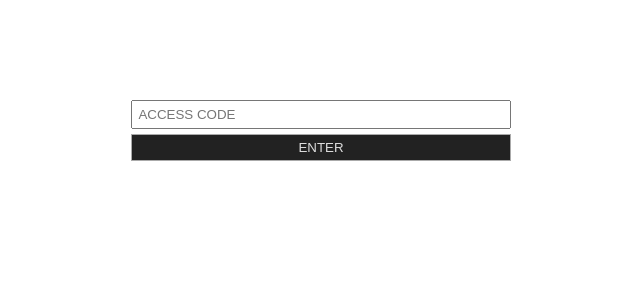
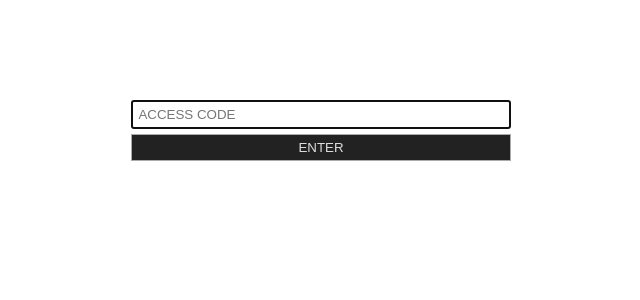
Before and after one commit to ResourcesCo/console, a Next.js app: page /login in a window 1280 px wide. Shown: the top 300 px of the page, without its empty margins (319-959 px from the left). Built offline with nearby package versions, Linux system fonts and the light colour scheme.

Commit message:
allow shorter access code, fix loading _next assets on login page (#11)
also:
- add needed environment variables for dev to launch configuration
- remove boilerplate from README
- focus the password entry box
- remove unused imports

```diff
--- a/pages/index.js
+++ b/pages/index.js
@@ -1,7 +1,3 @@
-import Link from 'next/link'
-import Head from '../components/head'
-import Nav from '../components/nav'
-
 export default () => (
   <div>
     <h1>Welcome</h1>
--- a/pages/login.js
+++ b/pages/login.js
@@ -1,11 +1,9 @@
 import Link from 'next/link'
-import Head from '../components/head'
-import Nav from '../components/nav'
 
 export default () => (
   <div className="sign-in">
     <form className="sign-in-form" action="/sign-in" method="POST">
-      <input name="password" type="password" placeholder="ACCESS CODE" />
+      <input ref={el => el.focus()} name="password" type="password" placeholder="ACCESS CODE" />
       <input type="submit" value="ENTER" />
     </form>
 
```
Also changed, not shown: server.js (+5 -2 lines), 2 other files (tests, documents, lock files or other folders).
